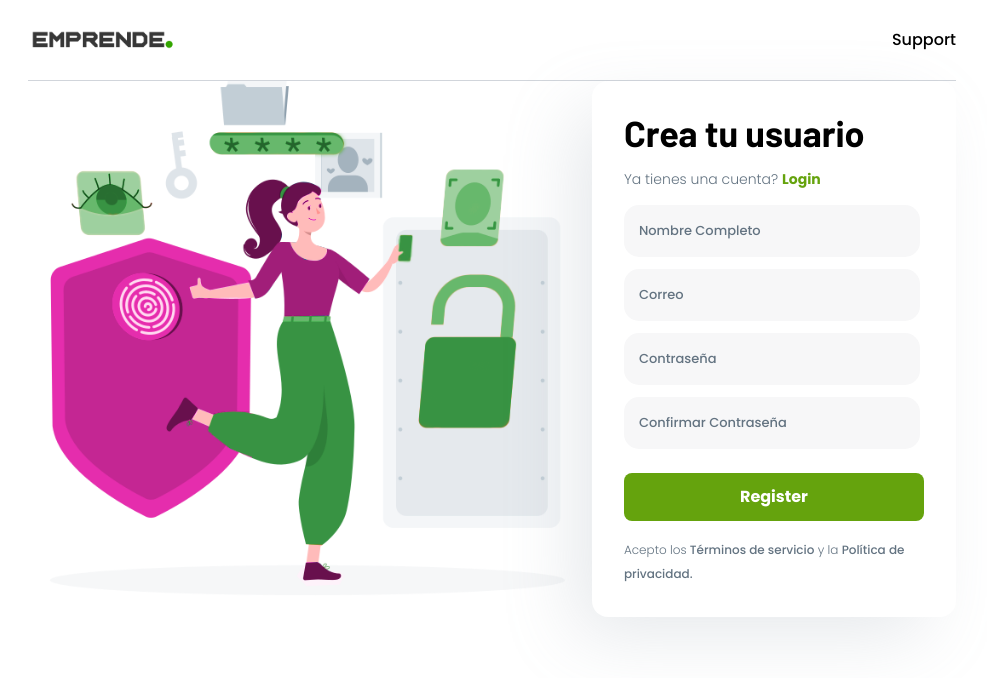
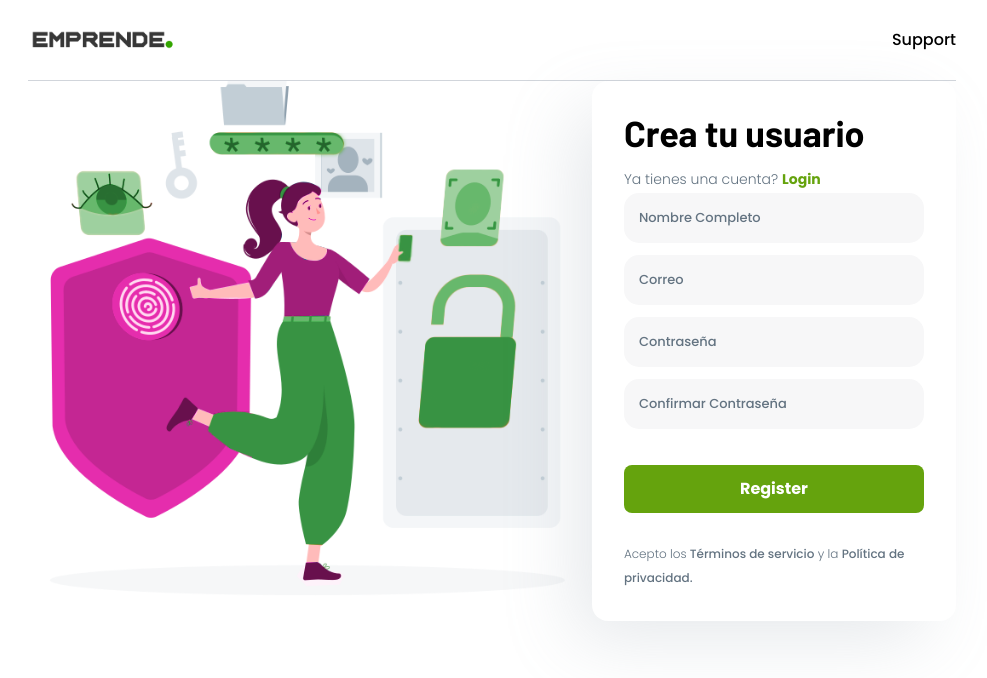
Before and after one commit to MathiasB25/emprende-client, a Next.js app: page / in a window 1280 px wide. Shown: the top 678 px of the page, without its empty margins (148-1135 px from the left). Built offline with nearby package versions, Linux system fonts and the light colour scheme.

Commit message:
Register forms fix

```diff
--- a/components/Navbar.jsx
+++ b/components/Navbar.jsx
@@ -1,6 +1,6 @@
 import Link from "next/link"
 import { useRef, useState } from "react"
-import useClickOutSide from "../hoocks/useClickOutSide"
+import useClickOutSide from "../hooks/useClickOutSide"
 
 
 const Navbar = () => {
--- a/components/Register.jsx
+++ b/components/Register.jsx
@@ -1,7 +1,24 @@
 import Link from "next/link"
-import useFormInput from "../hoocks/useFormInput"
+import { useState } from "react"
+import useFormInput from "../hooks/useFormInput"
+import useFormLabel from "../hooks/useFormLabel"
 
 const Register = () => {
+
+  const [ name, setName ] = useState('');
+  const [ mail, setMail ] = useState('');
+  const [ pass1, setPass1 ] = useState('');
+  const [ pass2, setPass2 ] = useState('');
+
+  const handleSubmit = (e) => {
+    e.preventDefault();
+    if([name, mail, pass1, pass2].includes('')) {
+      console.log('Campos vacios');
+    }
+  }
+
+  const [ element, setElement ] = useState(null);
+  useFormInput(element)
 
   return(
     <div className="">
@@ -26,22 +43,22 @@ const Register = () => {
                 <p className="m-0 text-sm font-light text-main-text">Ya tienes una cuenta? <Link href={'/'}> <span className="m-0 font-semibold text-main-color hover:text-main-colordark"> Login </span> </Link></p>
               </div>
               <div className="flex flex-col mt-1 text-main-text">
-                <form action="">
-                  <div className="mt-3 relative" onClick={(e) => useFormInput(e)}>
+                <form action="" className="flex flex-col gap-3" onSubmit={e => handleSubmit(e)}>
+                  <div className="input-label relative input-div" onClick={e => setElement(e)}>
                     <label className="label" htmlFor="name">Nombre Completo</label>
-                    <input className="register-input" type="text" name="name" id="name" />
+                    <input className="input" type="text" name="name" id="name" onChange={e => setName(e.target.value)} value={name} />
                   </div>
-                  <div className="mt-3 relative" onClick={(e) => useFormInput(e)}>
+                  <div className="input-label relative input-div" onClick={e => setElement(e)}>
                     <label className="label" htmlFor="mail">Correo</label>
-                    <input className="register-input" type="mail" name="mail" id="mail"/>
+                    <input className="input" type="mail" name="mail" id="mail" onChange={e => setMail(e.target.value)} value={mail} />
                   </div>
-                  <div className="mt-3 relative" onClick={(e) => useFormInput(e)}>
+                  <div className="input-label relative input-div" onClick={e => setElement(e)}>
                     <label className="label" htmlFor="pass1">Contraseña</label>
-                    <input className="register-input" type="password" name="pass1" id="pass1"/>
+                    <input className="input" type="password" name="pass1" id="pass1" onChange={e => setPass1(e.target.value)} value={pass1} />
                   </div>
-                  <div className="mt-3 relative" onClick={(e) => useFormInput(e)}>
+                  <div className="input-label relative input-div" onClick={e => setElement(e)}>
                     <label className="label" htmlFor="pass2">Confirmar Contraseña</label>
-                    <input className="register-input" type="password" name="pass2" id="pass2"/>
+                    <input className="input" type="password" name="pass2" id="pass2" onChange={e => setPass2(e.target.value)} value={pass2} />
                   </div>
                   <button className="cursor-pointer font-semibold text-base py-2 mt-6 px-6 rounded-lg text-white bg-main-color w-full h-12 mb-4 hover:bg-main-colordark transition-colors">Register</button>
                   <div>
--- a/hoocks/useFormInput.js
+++ /dev/null
@@ -1,42 +0,0 @@
-
-
-const useFormInput = (event) =>{
-
-    const label = event.target.parentElement.children[0];
-    const input = event.target.parentElement.children[1];
-    const div = event.target.parentElement;
-
-    div.addEventListener('click', () => {
-        label.style.animationName = 'labelActive'
-        label.style.animationDuration = '0.2s'
-        label.style.animationTimingFunction = 'ease-in-out'
-
-        input.style.backgroundColor = 'rgba(145, 158, 171, 0.24)'
-
-        setTimeout( () => {
-            label.style.top = '30%'
-            label.style.fontSize = '10px'
-            label.style.color = 'var(--main-color)'
-        }, 190)
-
-        return
-    })
-    document.body.addEventListener('click', () => {
-        label.style.animationName = 'labelInactive'
-        label.style.animationDuration = '0.2s'
-        label.style.animationTimingFunction = 'ease-in-out'
-
-        input.style.backgroundColor = '#f7f7f8'
-
-        setTimeout( () => {
-            label.style.top = '50%'
-            label.style.fontSize = '13px'
-            label.style.color = 'var(--main-text)'
-        }, 190)
-    })
-
-
-}
-
-
-export default useFormInput
--- a/hoocks/useClickOutSide.js
+++ b/hooks/useClickOutSide.js
@@ -1,11 +1,11 @@
 import { useEffect } from "react"
+import useFormInput from "./useFormInput";
 
 const useClickOutSide = (ref, toogle) =>{
   useEffect(() => {
     function handleClickOutside(event) {
-      if (ref.current && !ref.current.contains(event.target)) {
+      if (ref?.current && !ref?.current.contains(event.target)) {
         toogle(false);
-        console.log('click')
       }
     }
     document.addEventListener("mousedown", handleClickOutside);
--- /dev/null
+++ b/hooks/useFormInput.js
@@ -0,0 +1,73 @@
+import { useEffect } from "react"
+
+const useFormInput = (element) => {
+    element = element?.target;
+
+    useEffect(() => {
+        function handleClickOutside(event) {
+            let evt = event.target?.parentElement;
+            if(event.target.classList[0] === 'input-label') {
+                evt = event.target;
+            }
+            if(evt?.classList[0] === 'input-label') {
+                let div = evt;
+                let label = evt?.children[0];
+                let input = evt?.children[1];
+
+                if(label.children?.length !== 0) {
+                    label = label.children[0]
+                }
+
+                if(input.children?.length !== 0) {
+                    input = input.children[1]
+                }
+
+                label.style.animationName = 'labelActive'
+                label.style.animationDuration = '0.2s'
+                label.style.animationTimingFunction = 'ease-in-out'
+
+                div.style.backgroundColor = 'rgba(145, 158, 171, 0.24)'
+
+                setTimeout( () => {
+                    label.style.top = '30%'
+                    label.style.fontSize = '10px'
+                    label.style.color = 'var(--main-color)'
+                }, 180)
+            }
+            if(element?.classList[0] != 'input-label') {
+                element = element?.parentElement;
+            }
+            if(element && !element?.contains(event.target)) {
+                let div = element;
+                let label = element?.children[0];
+                let input = element?.children[1];
+
+                if(label.children?.length !== 0) {
+                    label = label.children[0]
+                }
+
+                if(input.children?.length !== 0) {
+                    input = input.children[1]
+                }
+
+                label.style.animationName = 'labelInactive'
+                label.style.animationDuration = '0.2s'
+                label.style.animationTimingFunction = 'ease-in-out'
+
+                div.style.backgroundColor = '#f7f7f8'
+                setTimeout( () => {
+                    label.style.top = '50%'
+                    label.style.fontSize = '13px'
+                    label.style.color = 'var(--main-text)'
+                    label.style.animationName = ''
+                }, 180)
+            }
+        }
+        document.addEventListener("mousedown", handleClickOutside);
+        return () => {
+            document.removeEventListener("mousedown", handleClickOutside);
+        };
+    }, [element]);
+}
+
+export default useFormInput
--- /dev/null
+++ b/hooks/useFormLabel.js
@@ -0,0 +1,16 @@
+import { useEffect } from "react"
+
+const useFormLabel = (element) => {
+
+    useEffect(() => {
+        function handleClickOutside(event) {
+            console.log(element.target.value)
+        }
+        document.addEventListener("mousedown", handleClickOutside);
+        return () => {
+            document.removeEventListener("mousedown", handleClickOutside);
+        };
+    }, [element]);
+}
+
+export default useFormLabel
--- a/styles/globals.css
+++ b/styles/globals.css
@@ -85,18 +85,23 @@
     box-shadow: -24px 24px 72px -8px rgb(145 158 171 / 24%);
 }
 
-.register-input{
-    padding: 4px 0 5px;
-    box-sizing: content-box;
+.input {
+    position: absolute;
+    bottom: 8px;
+    width: 100%;
+    padding: 0 15px;
+    box-sizing: border-box;
     height: 15px;
     display: block;
-    width: 90%;
-    padding-top: 25px;
-    padding-right: 12px;
-    padding-bottom: 12px;
-    padding-left: 14px;
+    border-radius: 15px;
+    outline: none;
+    background-color: transparent !important;
+}
+
+.input-div {
     background-color: #f7f7f8;
     border-radius: 15px;
-    outline: none;
+    width: 100%;
+    height: 50px;
     transition: background .3s;
 }
```
